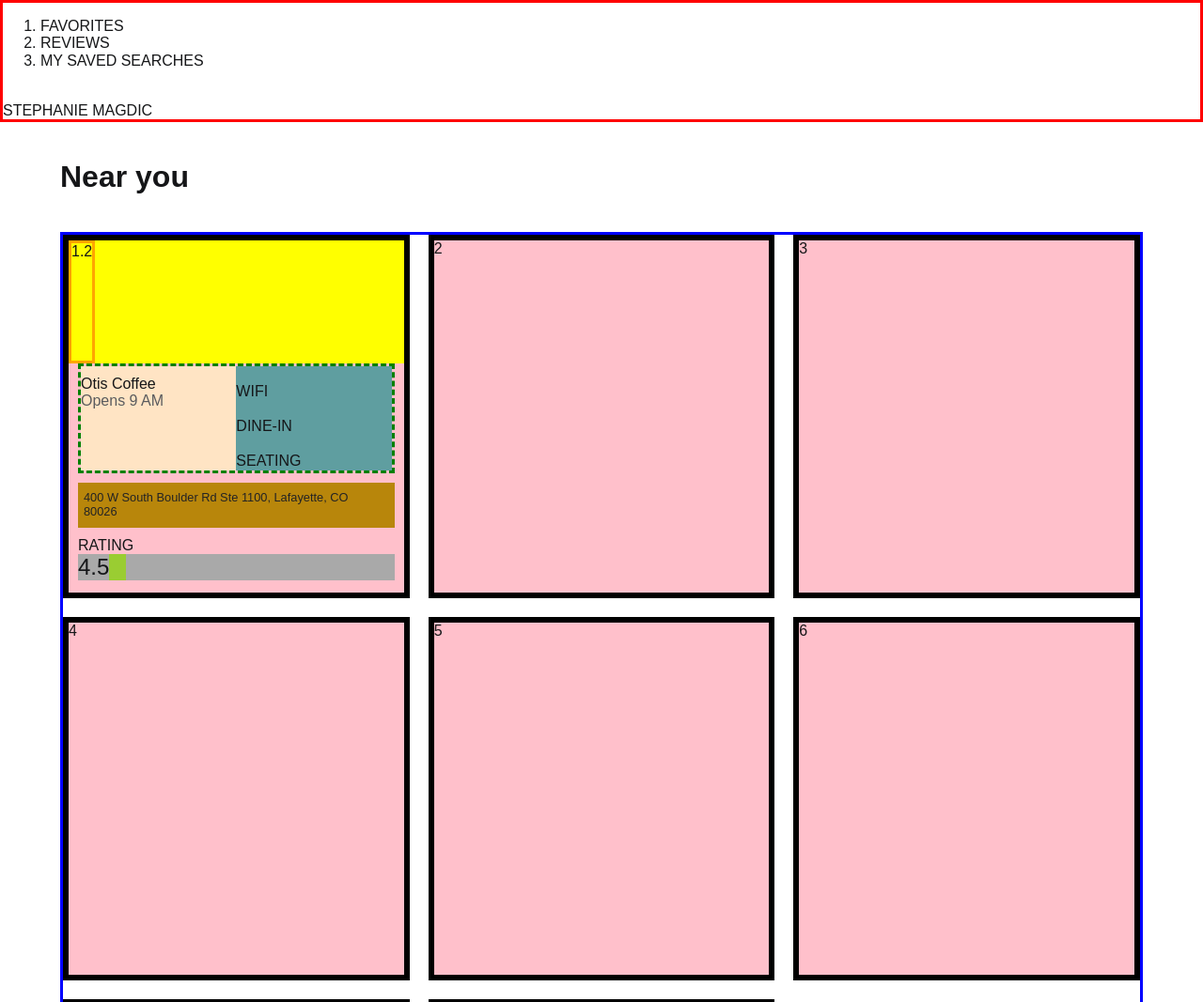
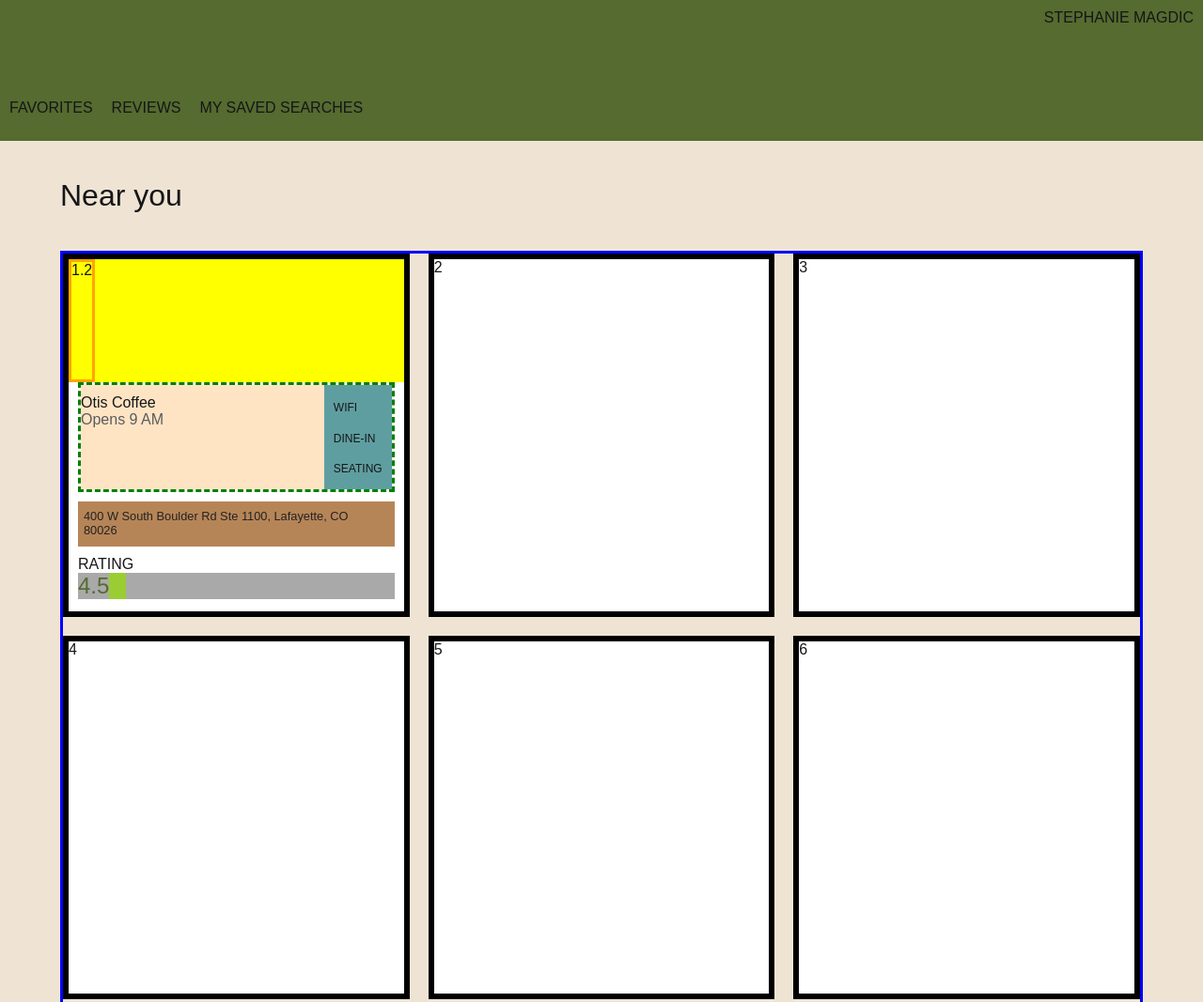
Before and after one commit to stephaniemagdic/static-comp1, a website: page index.html in a window 1280 px wide. Shown: the top 1067 px of the page at 94% size. Drawn offline with Linux system fonts and the light colour scheme.

Commit message:
Add sytling to nav bar

```diff
--- a/css/styles.css
+++ b/css/styles.css
@@ -1,3 +1,12 @@
+/* fonts
+Black Russian: #151618
+Dark Olive Green: #556B2F
+Olive Green: #A9A454
+Quarter Spanish White: #EFE4D4
+Bourbon: #b07946
+   shade lighter still: #b68557*/
+
+
 * {
   font-family: sans-serif;
   color: #151618;
@@ -24,24 +33,53 @@ main {
   width: 90%;
   margin: 0 auto;
 }
+
+body {
+  background-color: #EFE4D4;
+}
 /*
 -----------------HEADER----------------- */
-header {
-  border: solid red;
+.main-header {
+ background-color: #556b2f;
+ height: 150px;
+ display: flex;
+ flex-direction: columns;
+ justify-content: space-between;
+ align-content: flex-end;
 }
 
+/* ---------------nav bar------------- */
+nav {
+  display: flex;
+  align-items: flex-end;
+}
 
+ol {
+  display: flex;
+}
+
+li {
+  margin: 10px;
+}
 /* //if space at top of file */
 /* h1 {
   margin-top: 0;
 } */
 
+.user {
+  display: flex;
+  justify-content: flex-end;
+}
+
+.login {
+ margin: 10px;
+}
 /* --------------------MAIN SECTION (CARDS) --------------------*/
 
 
 .near-you {
   font-size: 2em;
-  font-weight: bold;
+  font-weight: 450;
   padding-top: 40px;
   padding-bottom: 40px;
 }
@@ -67,7 +105,7 @@ header {
 .card {
   display: flex;
   flex-direction: column;
-  background-color: pink;
+  background-color: white;
   min-height: 375px;
 }
 
@@ -169,26 +207,33 @@ card-image-8 {
   display: flex;
   flex-direction: column;
   background-color: cadetblue;
-  flex: 1;
+  /* flex: 1;
+  margin: 0;
+  padding: 0; */
 }
 
 .feature {
   /* flex: 1; */
+  /* margin: 0;
+  padding: 0; */
 }
 
 .feature-p {
-  margin: 0;
+  margin-left: 10px;
+  margin-right: 10px;
+  font-size: 12px;
 }
 
 .address-container {
   display: flex;
-  background-color: darkgoldenrod;
+  background-color: #b68557 ;
   height: 22%;
   align-items: center;
   margin-left: 10px;
   margin-right: 10px;
   margin-top: 10px;
   margin-bottom: 10px;
+
 
 }
 
@@ -209,6 +254,7 @@ card-image-8 {
 
 .number-rating {
   font-size: 1.5em;
+  color: #556b2f;
 }
 
 /* within-rating-container */
--- a/index.html
+++ b/index.html
@@ -22,7 +22,7 @@
             </li>
           </ol>
         </nav>
-        <span class="user">
+        <span class="login user">
           <img class="user-img" src="" alt="">
           <p class="hide-for-mobile">STEPHANIE MAGDIC</p>
           <a class="arrow-down" href=""></a>
```
Also changed, not shown: css/normalize.css.
